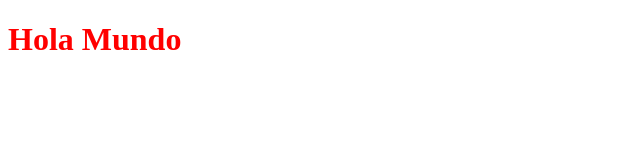
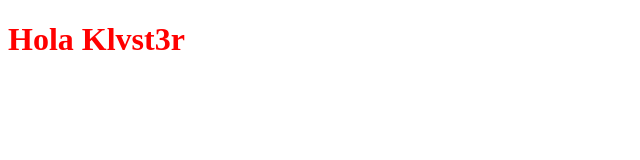
Before and after one commit to Klvst3r/vue3, a Vue app: page / in a window 1280 px wide. Shown: the top 160 px of the page, without its empty margins (0-640 px from the left). Built offline with nearby package versions, Linux system fonts and the light colour scheme.

Commit message:
Trabajando con Composition API

```diff
--- a/src/App.vue
+++ b/src/App.vue
@@ -1,7 +1,9 @@
-<script setup></script>
+<script setup>
+const msg = "Hola Klvst3r";
+</script>
 
 <template>
-  <h1>Hola Mundo</h1>
+  <h1>{{ msg }}</h1>
 </template>
 
 <style scoped></style>
```
Also changed, not shown: 1 other file (tests, documents, lock files or other folders).
